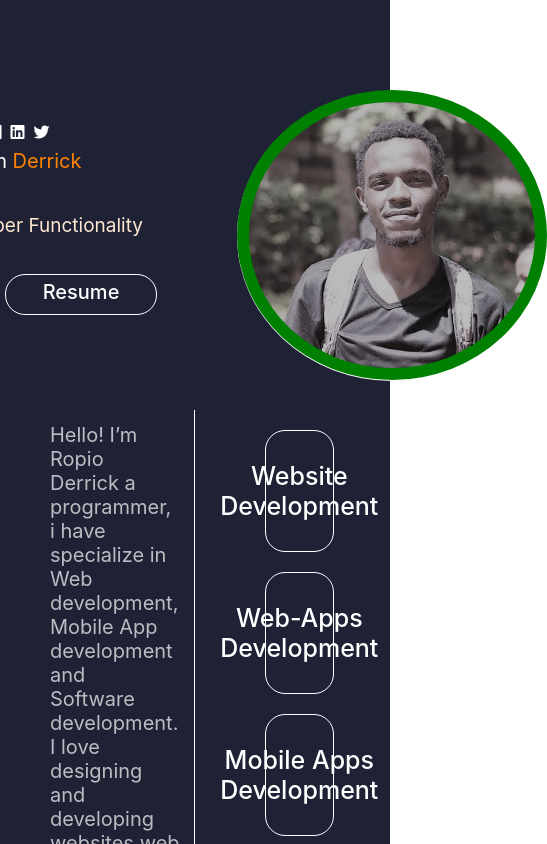
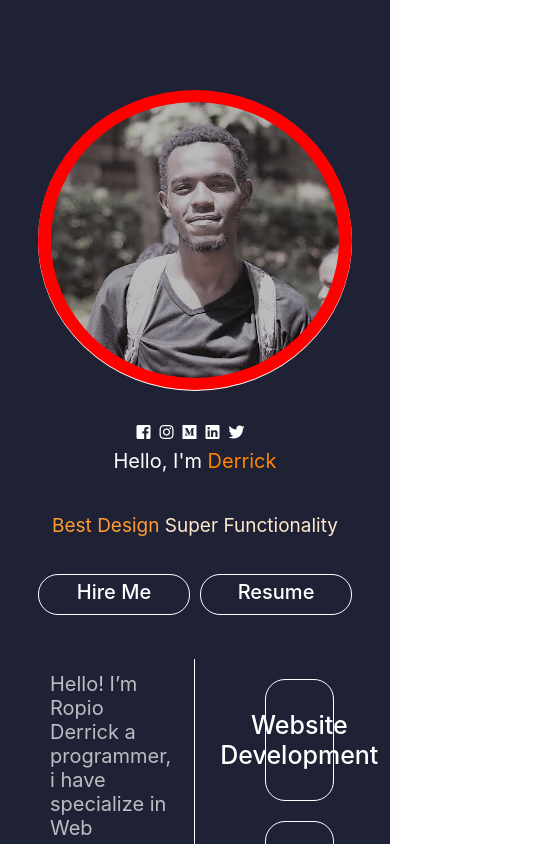
Before and after one commit to Ropio-Derrick/portfolio, a React (Create React App) app: page / in a window 390 px wide. Shown: the top 844 px of the page, 547 px wide, since content can reach past the window. Built offline with nearby package versions, Linux system fonts and the light colour scheme.

Commit message:
Retouch-Profiler-Media

```diff
--- a/src/Portfoliocontainer/Profiles/Profile.css
+++ b/src/Portfoliocontainer/Profiles/Profile.css
@@ -173,6 +173,7 @@
     .profile-picture{
         margin: 0px 0px 0px 80px;
     }
+
     .Profile-details-name{
         font-size: 20px;
     }
@@ -188,8 +189,8 @@
 
 @media screen and (max-width:910px){
     .profile-picture{
-
         height: 290px;
+        width: 290px;
         background-color: red;
 
     }
@@ -203,7 +204,7 @@
 @media screen and (max-width:810px){
 
     .Profile-parent{
-        flex-direction: column-reverse;
+
         margin: 0px 0px 0px 0px;
     }
     .Profile-Options{
@@ -211,7 +212,7 @@
         justify-content: space-between;
     }
     .Profile-details{
-        margin: 25px 0 0;
+        margin: 25px 0 0 0;
     }
     .btn,.btn2{
         margin: 0!important;
@@ -221,29 +222,56 @@
     }
     .profile-picture{
 
+        height: 250px;
+        width: 250px;
 
-        background-color: yellow;
 
     }
 }
 
-
-@media screen and (max-width:510px){
+@media screen and (max-width:690px){
+    .Profile-parent{
+        display: flex;
+        flex-direction: column-reverse;
+        justify-content: space-between;
+    }
     .profile-picture{
+        margin: 0px;
+        height: 300px;
+        width: 100%;
 
 
-        background-color:green;
+    }
 
-    }
 }
+
+
 
 @media screen and (max-width:375px){
     .profile-picture{
         height: 275;
-        width: 275px;
-        margin-top: -90px;
+        width: 100%;
+        margin-top: 0px;
+
     }
     .Profile-details{
-        width: 90%;
+        width: 100%;
+    }
+    .Profile-parent{
+        padding-left: 5px;
+        padding-right: 5px;
     }
 }
+
+
+@media screen and (max-width:375px){
+    .profile-picture{
+        height: 175;
+        width: 100%;
+        margin-top: 0px;
+
+    }
+    .picture-background{
+        width: 92%;
+    }
+}
```
